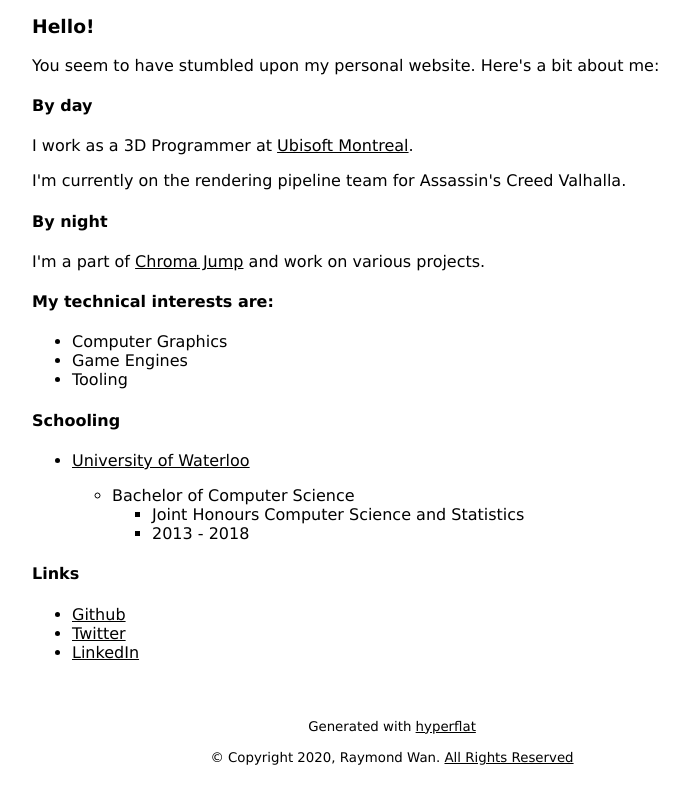
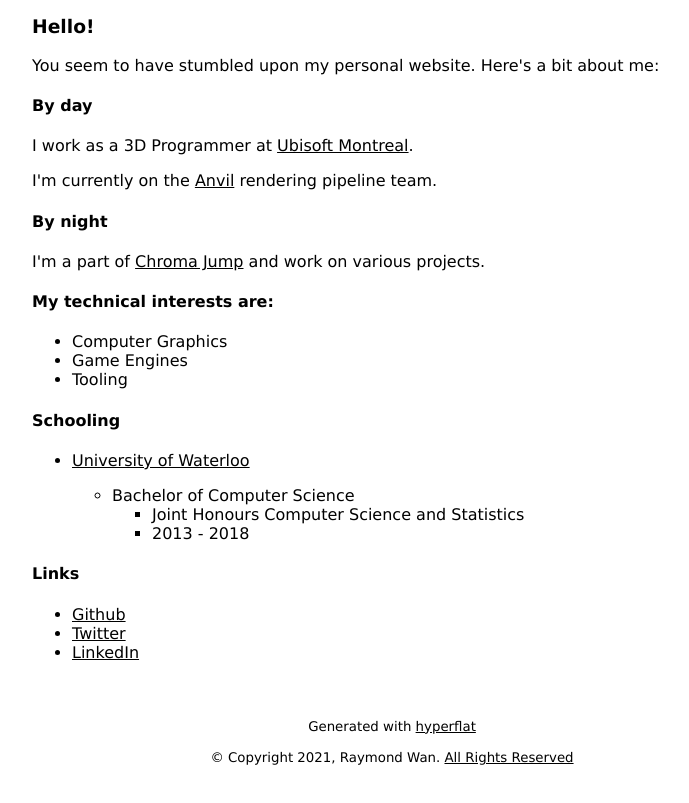
Before and after one commit to raywan/raywan.github.io, a plain HTML site: page index.html in a window 1280 px wide. Shown: the part 101-904 px from the top of the page, without its empty margins (248-937 px from the left). Drawn offline with Linux system fonts and the light colour scheme.

Commit message:
Update home

```diff
--- a/index.html
+++ b/index.html
@@ -25,7 +25,7 @@
         <p>
             I work as a 3D Programmer at <a href="https://montreal.ubisoft.com/en/">Ubisoft Montreal</a>.
         </p>
-        <p>I'm currently on the rendering pipeline team for Assassin's Creed Valhalla.</p>
+        <p>I'm currently on the <a href="https://en.wikipedia.org/wiki/Ubisoft_Anvil">Anvil</a> rendering pipeline team.</p>
 
         <h4>By night</h4>
         <p>I'm a part of
@@ -60,7 +60,7 @@
     </main>
     <footer>
         <p><small>Generated with <a href="https://github.com/raywan/hyperflat">hyperflat</a></small></p>
-        <small>&copy; Copyright 2020, Raymond Wan. <a href="https://en.m.wikipedia.org/wiki/All_rights_reserved#Obsolescence">All Rights Reserved</a></small>
+        <small>&copy; Copyright 2021, Raymond Wan. <a href="https://en.m.wikipedia.org/wiki/All_rights_reserved#Obsolescence">All Rights Reserved</a></small>
     </footer>
 </body>
 </html>
```
Also changed, not shown: blog.html (+1 -1 lines), projects.html (+1 -1 lines), 1 other file.
